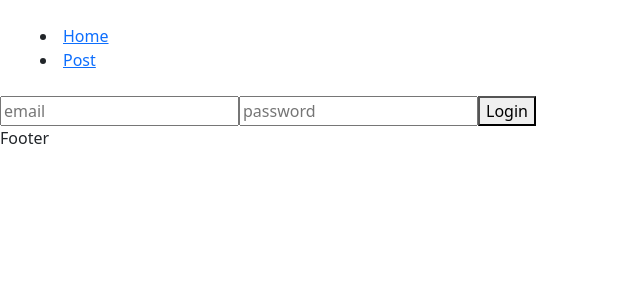
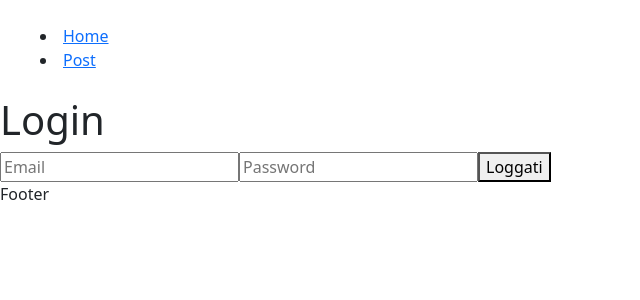
Before and after one commit to JohnQuimson/react-auth-express, a React (Vite) app: page /login in a window 1280 px wide. Shown: the top 300 px of the page, without its empty margins (0-640 px from the left). Built offline with nearby package versions, Linux system fonts and the light colour scheme.

Commit message:
feat: axiosClient

```diff
--- a/src/pages/Login.jsx
+++ b/src/pages/Login.jsx
@@ -1,6 +1,5 @@
-import { useLocation } from 'react-router-dom';
+import { useState } from 'react';
 import { useAuth } from '../contexts/AuthContext';
-import { useState } from 'react';
 
 export default function () {
   const { login } = useAuth();
@@ -9,36 +8,51 @@ export default function () {
     email: '',
     password: '',
   };
-
   const [formData, setFormData] = useState(initialData);
 
-  // constChangeData = (key, value) => {
-  //   setFormData((curr) => ({
-  //     ...curr,
-  //     [key]: value,
-  //   }));
-  // };
+  const [loginError, setLoginError] = useState(null);
 
-  const handleSubmit = (e) => {
-    e.preventDefault();
-    login();
-    setFormData(initialData);
+  const changeData = (key, value) => {
+    setFormData((curr) => ({
+      ...curr,
+      [key]: value,
+    }));
   };
 
-  const { state } = useLocation();
-  const { redirectTo } = state || {};
-
-  const handleLogin = (e) => {
+  const handleSubmit = async (e) => {
     e.preventDefault();
-    login(null, redirectTo || '');
+    try {
+      await login(formData);
+      setFormData(initialData);
+    } catch (err) {
+      setLoginError(err);
+    }
   };
 
   return (
     <>
-      <form onSubmit={handleLogin}>
-        <input type="text" placeholder="email" />
-        <input type="password" placeholder="password" />
-        <button>Login</button>
+      <h1>Login</h1>
+      <form onSubmit={handleSubmit}>
+        <input
+          type="text"
+          placeholder="Email"
+          value={formData.email}
+          onChange={(e) => changeData('email', e.target.value)}
+        />
+        <input
+          type="password"
+          placeholder="Password"
+          value={formData.password}
+          onChange={(e) => changeData('password', e.target.value)}
+        />
+        {loginError !== null && (
+          <div className="error">{loginError.message}</div>
+        )}
+        {loginError?.errors &&
+          loginError.errors.map((err, index) => (
+            <div key={`err${index}`}>{err.msg}</div>
+          ))}
+        <button>Loggati</button>
       </form>
     </>
   );
```
Also changed, not shown: src/utils/axiosClient.js (added, +9 -0 lines).
